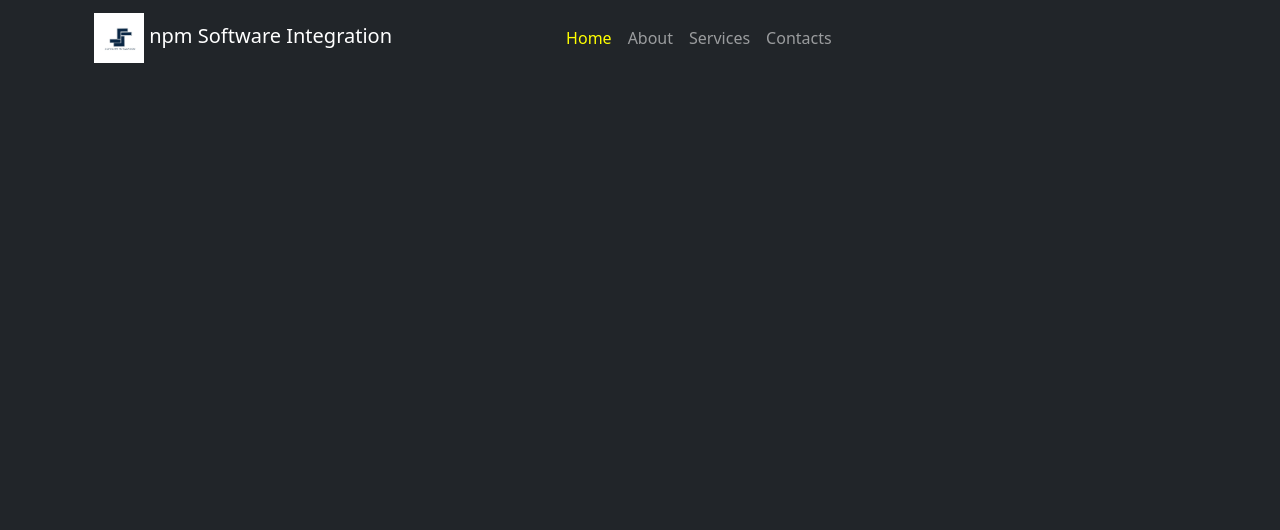
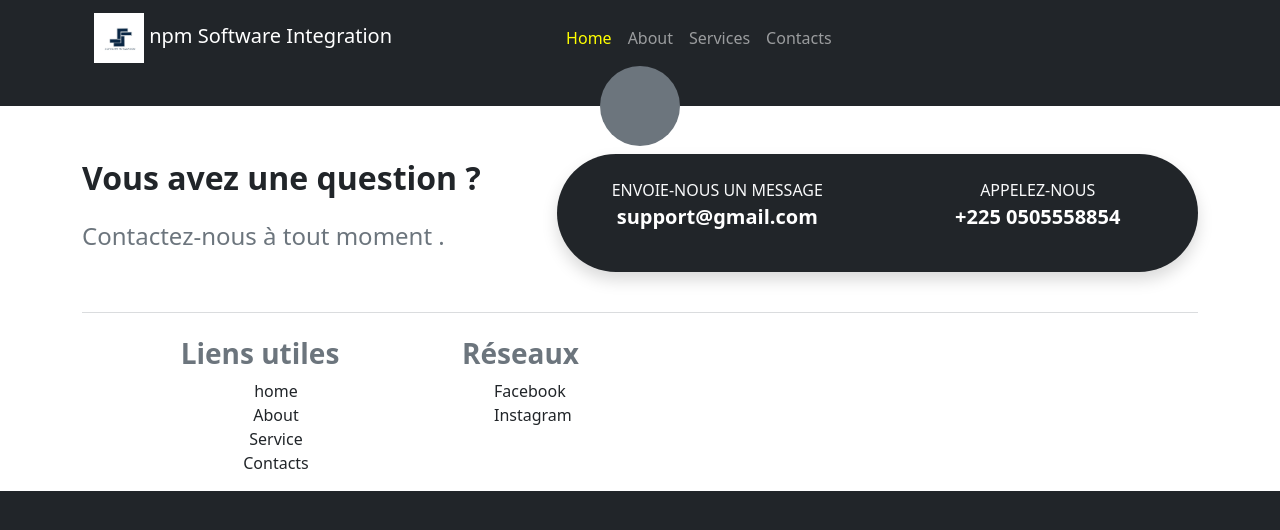
Before and after one commit to hugh-devPhp/Software-Int-Site, a website: page index.html in a window 1280 px wide. Drawn offline with nearby package versions, Linux system fonts and the light colour scheme.

Commit message:
create footer

```diff
--- a/index.html
+++ b/index.html
@@ -6,6 +6,7 @@
         <meta name="viewport" content="width=device-width, initial-scale=1.0">
         <script src="./node_modules/jquery/dist/jquery.min.js"></script>
         <link rel="stylesheet" href="./node_modules/bootstrap/dist/css/bootstrap.min.css">
+        <link rel="shortcut icon" href="./src/img/logo.jpg" type="image/x-icon">
 
 
         <title>Software integration</title>
@@ -42,10 +43,71 @@
             </nav>
         </div>
 
+<!--footer ends-->
+        <footer class="bg-white">
+            <div class="container   mx-auto px-auto position-relative  " id="contain_footer">
+                <div class="rounded-circle bg-secondary pill position-absolute top-0 start-50 translate-middle" ></div>
+                <div class="row  ">
+
+                          <span class="col-12 col-sm-12 col-md-5 mt-4">
+                              <p class="fs-2 mt-4 fw-bold text-dark">Vous avez une question ? </p>
+                              <p class="fs-4  text-muted">Contactez-nous à tout moment .</p>
+                          </span>
+                          <div class="col-12 col-sm-12 col-md-7  p-4 mt-4">
+                           <span class="row bg-dark rounded-pill shadow ">
+
+                                    <p class="text-light fs-6   p-4 col-12 col-sm-12 col-md-6 text-center">
+                                        ENVOIE-NOUS UN MESSAGE  <br>
+                                        <strong class="fs-5  text-white">support@gmail.com</strong>
+                                    </p>
+                                    <p class="text-light fs-6   p-4 col-12 col-sm-12 col-md-6 text-center">
+                                        APPELEZ-NOUS   <br>
+                                        <strong class="fs-5  text-white">+225 0505558854</strong>
+                                    </p>
+                           </span>
+                        </div>
+                </div>
+                  <hr class="text-secondary ">
+                 <aside class="row mt-4">
+                            <div class="col-12 col-sm-4 text-center">
+                                <h3 class="fs-3 fw-bold text-secondary col-">Liens utiles</h3>
+                                <ul >
+                                    <li class="text-dark ">home</li>
+                                    <li class="text-dark ">About</li>
+                                    <li class="text-dark ">Service</li>
+                                    <li class="text-dark ">Contacts</li>
+                                </ul>
+                            </div>
+                            <div class="col-12 col-sm-4 text-centerd">
+                                <h3 class="fs-3 fw-bold text-secondary col-">Réseaux</h3>
+                                <ul >
+                                    <li class="text-dark ">Facebook</li>
+                                    <li class="text-dark ">Instagram</li>
+
+                                </ul>
+                            </div>
+
+                 </aside>
+        </div>
+        </footer>
+
         <!--no script -->
 
         <script src="./node_modules/bootstrap/dist/js/bootstrap.min.js"></script>
 
+        <style lang="css">
+            .pill{
+                height: 80px;
+                width: 80px;
+
+            }
+         #contain_footer {
+               margin-top:30px;
+           }
+           li{
+               list-style-type:none;
+           }
+        </style>
     </body>
 
     </html>
```
